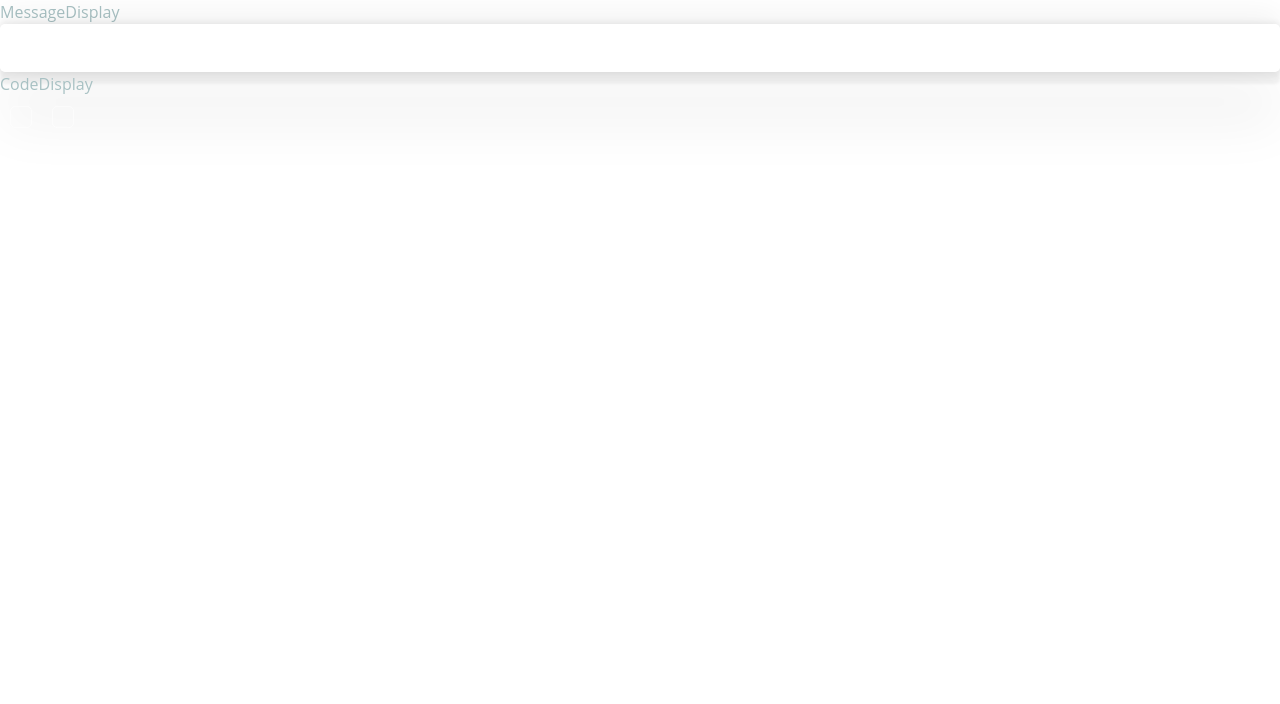
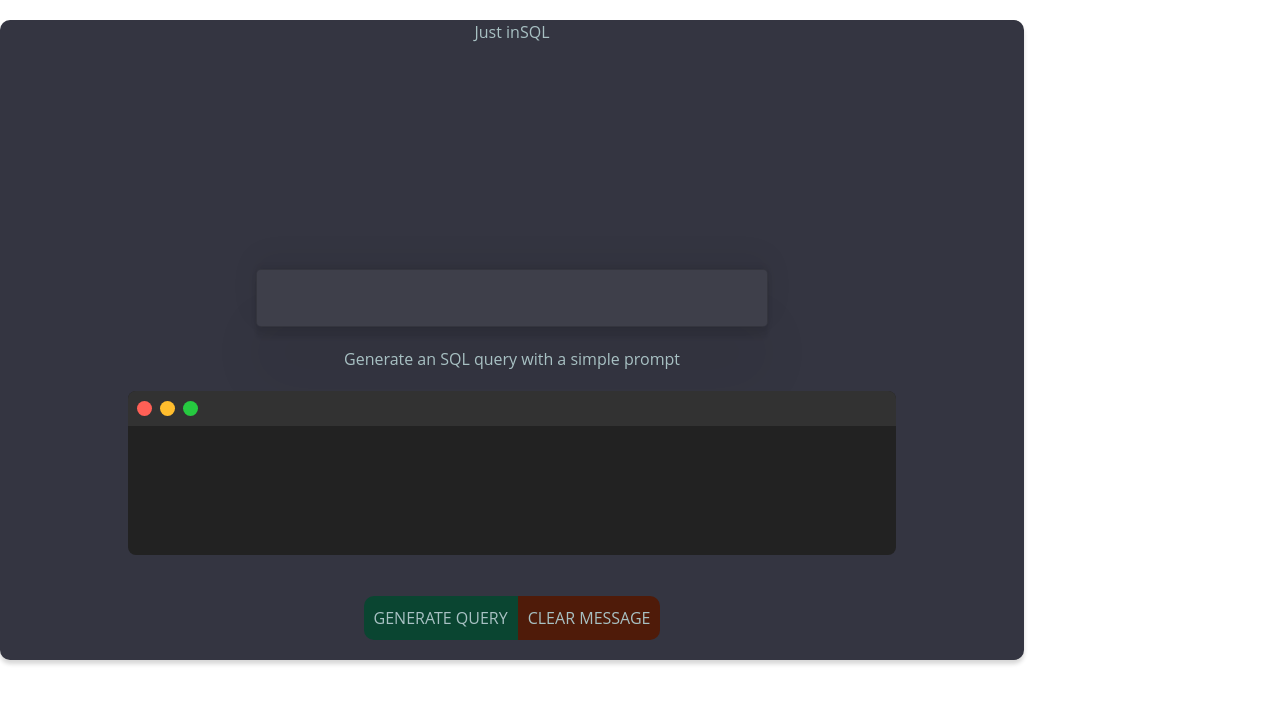
Before and after one commit to Jaymoo87/AIPortal, a React app: page /sql in a window 1280 px wide. Shown: the top 704 px of the page. Built offline with nearby package versions, Linux system fonts and the light colour scheme.

Commit message:
SQL creator done... basically UI and special API prompt

```diff
--- a/public/index.html
+++ b/public/index.html
@@ -11,7 +11,7 @@
   </head>
   <body>
     <noscript> You need to enable JavaScript to run this app. </noscript>
-    <div class="dark:text-red-600" id="root"></div>
+    <div class="bg-[#343541]" id="root"></div>
     <script src="/js/app.js"></script>
   </body>
 </html>
--- a/src/client/components/CodeDisplay.tsx
+++ b/src/client/components/CodeDisplay.tsx
@@ -1,9 +1,20 @@
 import React from 'react';
 
-type Props = {};
+type CodeDisplayProps = {
+  code: string;
+};
 
-const CodeDisplay = (props: Props) => {
-  return <div className="code-display">CodeDisplay</div>;
+const CodeDisplay = ({ code }: CodeDisplayProps) => {
+  return (
+    <div className="code-display">
+      <div className="buttons">
+        <div className="button first"></div>
+        <div className="button middle"></div>
+        <div className="button last"></div>
+      </div>
+      <div className="code-output">{code}</div>
+    </div>
+  );
 };
 
 export default CodeDisplay;
--- a/src/client/components/MessageDisplay.tsx
+++ b/src/client/components/MessageDisplay.tsx
@@ -1,9 +1,22 @@
 import React from 'react';
 
-type Props = {};
+interface UserMessage {
+  role: string;
+  content: string;
+}
 
-const MessageDisplay = (props: Props) => {
-  return <div className="message-display">MessageDisplay</div>;
+type MessageDisplayProps = {
+  message: UserMessage;
+};
+
+const MessageDisplay = ({ message }: MessageDisplayProps) => {
+  return (
+    <div className="message-display">
+      <p id="icon">X</p>
+      <p>{message.role}</p>
+      <p>{message.content}</p>
+    </div>
+  );
 };
 
 export default MessageDisplay;
--- a/src/client/components/MessagesDisplay.tsx
+++ b/src/client/components/MessagesDisplay.tsx
@@ -1,12 +1,21 @@
 import React from 'react';
 import MessageDisplay from '../components/MessageDisplay';
 
-type Props = {};
+interface UserMessage {
+  role: string;
+  content: string;
+}
 
-const MessagesDisplay = (props: Props) => {
+type MessageDisplayProps = {
+  userMessages: UserMessage[];
+};
+
+const MessagesDisplay = ({ userMessages }: MessageDisplayProps) => {
   return (
     <div className="messages-display">
-      <MessageDisplay />
+      {userMessages.map((userMessage, index) => (
+        <MessageDisplay message={userMessage} key={index} />
+      ))}
     </div>
   );
 };
--- a/src/client/pages/DALLE.tsx
+++ b/src/client/pages/DALLE.tsx
@@ -2,6 +2,7 @@ import React, { InputHTMLAttributes, useState } from 'react';
 import config from '../../server/config';
 import { FaArrowRight } from 'react-icons/fa';
 import Modal from '../components/Modal';
+import { surpriseOptions } from '../utils/data';
 
 type Props = {};
 
@@ -11,19 +12,6 @@ const DALLE = (props: Props) => {
   const [error, setError] = useState<string>('');
   const [selectedImage, setSelectedImage] = useState<string>('');
   const [modalOpen, setModalOpen] = useState<any>(false);
-
-  const surpriseOptions = [
-    'A Beautiful Sunset over a forest fire',
-    'A thing from your nightmares',
-    'the inevitable end of an era',
-    'the feeling of doom before a rainy day',
-    'terrible cramps in your kneecaps',
-    'the feeling of being watched',
-    'constant and persistant constipation',
-    'the woes of womanhood',
-    'chasing the dragon',
-    'Goliath beats David',
-  ];
 
   const surpriseMe = () => {
     setImages(null);
@@ -115,7 +103,7 @@ const DALLE = (props: Props) => {
                 src={img.url}
                 key={`image-key-${index}`}
                 alt={`Generated Image of ${value}`}
-                className="m-5 rounded-md shadow-lg min-w-[256px] max-w-[33%] max-h-[1024px]  flex-grow"
+                className="m-5 rounded-md shadow-lg min-w-[256px] max-w-[1024px] max-h-[1024px]  flex-grow"
               />
             ))}
           </section>
--- a/src/client/pages/SQL.tsx
+++ b/src/client/pages/SQL.tsx
@@ -1,18 +1,69 @@
-import React from 'react';
+import React, { useState } from 'react';
 import MessagesDisplay from '../components/MessagesDisplay';
 import CodeDisplay from '../components/CodeDisplay';
 
 type Props = {};
 
+interface ChatData {
+  role: string;
+  content: string;
+}
+
 const SQL = (props: Props) => {
+  const [value, setValue] = useState<string>('');
+  const [chat, setChat] = useState<ChatData[]>([]);
+
+  const getQuery = async () => {
+    try {
+      const options = {
+        method: 'POST',
+        headers: {
+          'Content-Type': 'application/json',
+        },
+        body: JSON.stringify({
+          message: value,
+        }),
+      };
+
+      const response = await fetch('/api/sql', options);
+      const data = await response.json();
+      console.log(data);
+
+      const userMessage = {
+        role: 'user',
+        content: value,
+      };
+      setChat((oldChat) => [...oldChat, data, userMessage]);
+    } catch (error) {
+      console.error(error);
+    }
+  };
+
+  const clearChat = () => {
+    setValue('');
+    setChat([]);
+  };
+
+  const filteredUserMessages = chat.filter((m) => m.role === 'user');
+  const latestResponse = chat.filter((m) => m.role === 'assistant').pop();
+
   return (
-    <div>
-      <MessagesDisplay />
-      <input />
-      <CodeDisplay />
-      <div className="button-container">
-        <button id="get-query"></button>
-        <button id="clear-chat"></button>
+    <div className="flex justify-center w-full h-full ">
+      <div className="sql-app">
+        <h1 className="m-4 text-xl font-extrabold">Just inSQL</h1>
+
+        <MessagesDisplay userMessages={filteredUserMessages} />
+        <input value={value} onChange={(e) => setValue(e.target.value)} className="sql-input" />
+        <h3>Generate an SQL query with a simple prompt</h3>
+        <CodeDisplay code={latestResponse?.content || ''} />
+        <div className="button-container">
+          <button onClick={getQuery} id="get-query">
+            Generate Query
+          </button>
+          <button onClick={clearChat} id="clear-chat">
+            Clear Message
+          </button>
+        </div>
       </div>
     </div>
   );
--- a/src/client/scss/app.css
+++ b/src/client/scss/app.css
@@ -43,6 +43,11 @@ input:focus {
   outline: none;
 }
 
+::-webkit-scrollbar {
+  -webkit-appearance: none;
+  width: 7px;
+}
+
 .history {
   padding: 10px;
   margin: 10px;
@@ -58,6 +63,20 @@ input:focus {
 .app {
   background-color: #343541;
   display: flex;
+}
+
+.sql-app {
+  height: 80vh;
+  width: 80vw;
+  background-color: #343541;
+  border-radius: 10px;
+  box-shadow: rgba(0, 0, 0, 0.16) 0 4px 4px;
+  display: flex;
+  justify-content: center;
+  align-items: center;
+  flex-direction: column;
+
+  margin: 20px 20px 0 0;
 }
 
 .dalle-app {
@@ -90,6 +109,16 @@ input:focus {
   color: rgba(255, 255, 255, 0.5);
   font-size: 11px;
   padding: 10px;
+}
+
+.sql-input {
+  padding: 16px;
+  margin: 2%;
+  font-size: 16px;
+  width: 50%;
+  box-sizing: border-box;
+  border: solid rgba(0, 0, 0, 0.16) 1px;
+  border-radius: 5px;
 }
 
 .input-container {
@@ -258,3 +287,89 @@ input:focus {
 .img-container img {
   max-height: 600px;
 }
+
+.code-display {
+  width: 75%;
+  margin: 2%;
+  height: 46%;
+  border-radius: 8px;
+  background-color: rgb(34, 34, 34);
+  overflow: hidden;
+}
+
+.code-output {
+  margin: 20px;
+}
+
+.code-output p {
+  color: yellow;
+}
+
+.buttons {
+  width: 100%;
+  height: 35px;
+  background-color: rgb(50, 50, 50);
+  display: flex;
+  align-items: center;
+  padding-left: 5px;
+}
+
+.button {
+  height: 15px;
+  width: 15px;
+  border-radius: 50%;
+  margin: 4px;
+}
+
+.button.first {
+  background-color: rgb(255, 96, 86);
+}
+.button.middle {
+  background-color: rgb(255, 189, 45);
+}
+.button.last {
+  background-color: rgb(38, 201, 64);
+}
+
+.button-container {
+  margin: 2%;
+  display: flex;
+  justify-content: flex-end;
+}
+
+.button-container button {
+  text-transform: uppercase;
+  padding: 10px;
+  border: none;
+}
+
+.messages-display {
+  width: 75%;
+  margin: 2%;
+  height: 46%;
+  overflow-y: scroll;
+}
+
+.message-display {
+  width: 90%;
+  display: flex;
+  border-radius: 5px;
+  box-sizing: border-box;
+  background-color: rgb(250, 250, 250);
+  margin: 10px;
+}
+
+p#icon {
+  padding: 0 7px;
+}
+
+button#get-query {
+  border-radius: 10px 0 0 10px;
+  background-color: rgb(10, 69, 49);
+  margin: 0;
+}
+button#clear-chat {
+  border-radius: 0 10px 10px 0;
+  background-color: rgb(79, 27, 9);
+  margin: 0;
+}
--- /dev/null
+++ b/src/client/utils/data.ts
@@ -0,0 +1,22 @@
+export const surpriseOptions = [
+  'A Beautiful Sunset over a forest fire',
+  'A thing from your nightmares',
+  'the inevitable end of an era',
+  'the feeling of doom before a rainy day',
+  'terrible cramps in your kneecaps',
+  'the feeling of being watched',
+  'constant and persistant constipation',
+  'the woes of womanhood',
+  'chasing the dragon',
+  'Goliath beats David',
+  'Darkness envelops the land, foretelling an age of despair.',
+  'The sky weeps blood, a harbinger of impending catastrophe.',
+  'Whispers of doom echo through the desolate halls of fate.',
+  'The ground trembles beneath our feet, announcing an imminent disaster.',
+  'Shadows crawl, heralding the arrival of an ancient malevolence.',
+  'The veil between worlds thins, beckoning forth the horrors that lie beyond.',
+  'A chilling silence settles, as if the world holds its breath before the storm.',
+  "Mankind's final hour draws near, as the doomsday clock ticks relentlessly.",
+  'Ominous clouds gather, portending an unforgiving tempest of destruction.',
+  'A haunting prophecy looms, casting a pall of doom over all who hear its words.',
+];
--- a/src/server/routes/api/dalle.ts
+++ b/src/server/routes/api/dalle.ts
@@ -2,7 +2,7 @@ import { Router } from 'express';
 
 import * as fs from 'fs';
 import * as multer from 'multer';
-import openai, { Configuration, OpenAIApi } from 'openai';
+import { Configuration, OpenAIApi } from 'openai';
 
 import config from '../../config';
 
--- a/src/server/routes/api/index.ts
+++ b/src/server/routes/api/index.ts
@@ -1,10 +1,13 @@
 import { Router } from 'express';
+
 import gptRouter from './gpt';
 import dalleRouter from './dalle';
+import sqlRouter from './sql';
 
 const apiRouter = Router();
 
 apiRouter.use('/gpt', gptRouter);
 apiRouter.use('/dalle', dalleRouter);
+apiRouter.use('/sql', sqlRouter);
 
 export default apiRouter;
--- a/src/server/server.ts
+++ b/src/server/server.ts
@@ -4,7 +4,7 @@ const cors = require('cors');
 
 import routes from './routes';
 
-const app = express();
+const app: express.Application = express();
 
 app.use(cors());
 app.use(express.static('public'));
```
Also changed, not shown: src/server/routes/api/sql.ts (added, +27 -0 lines).
